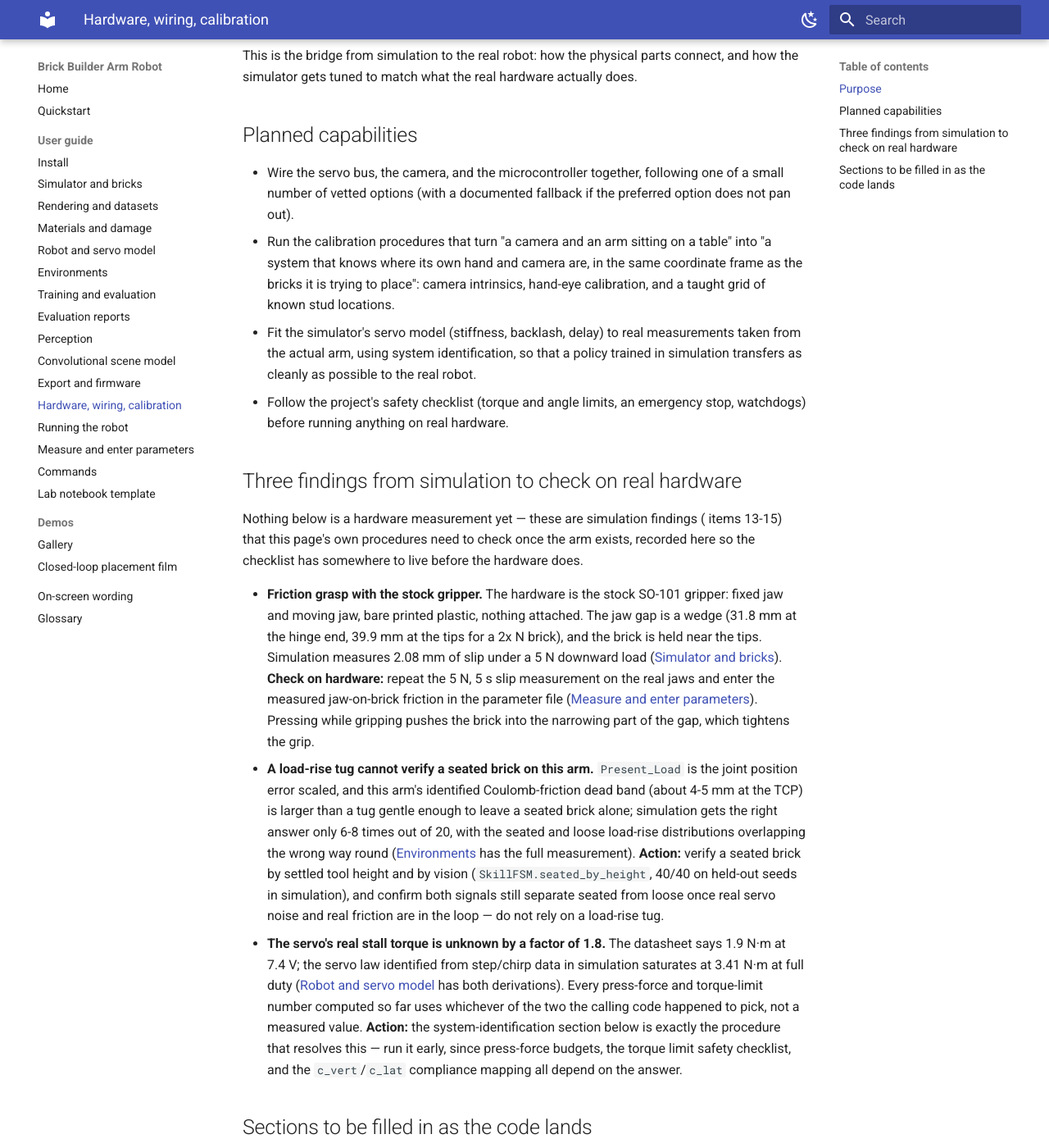
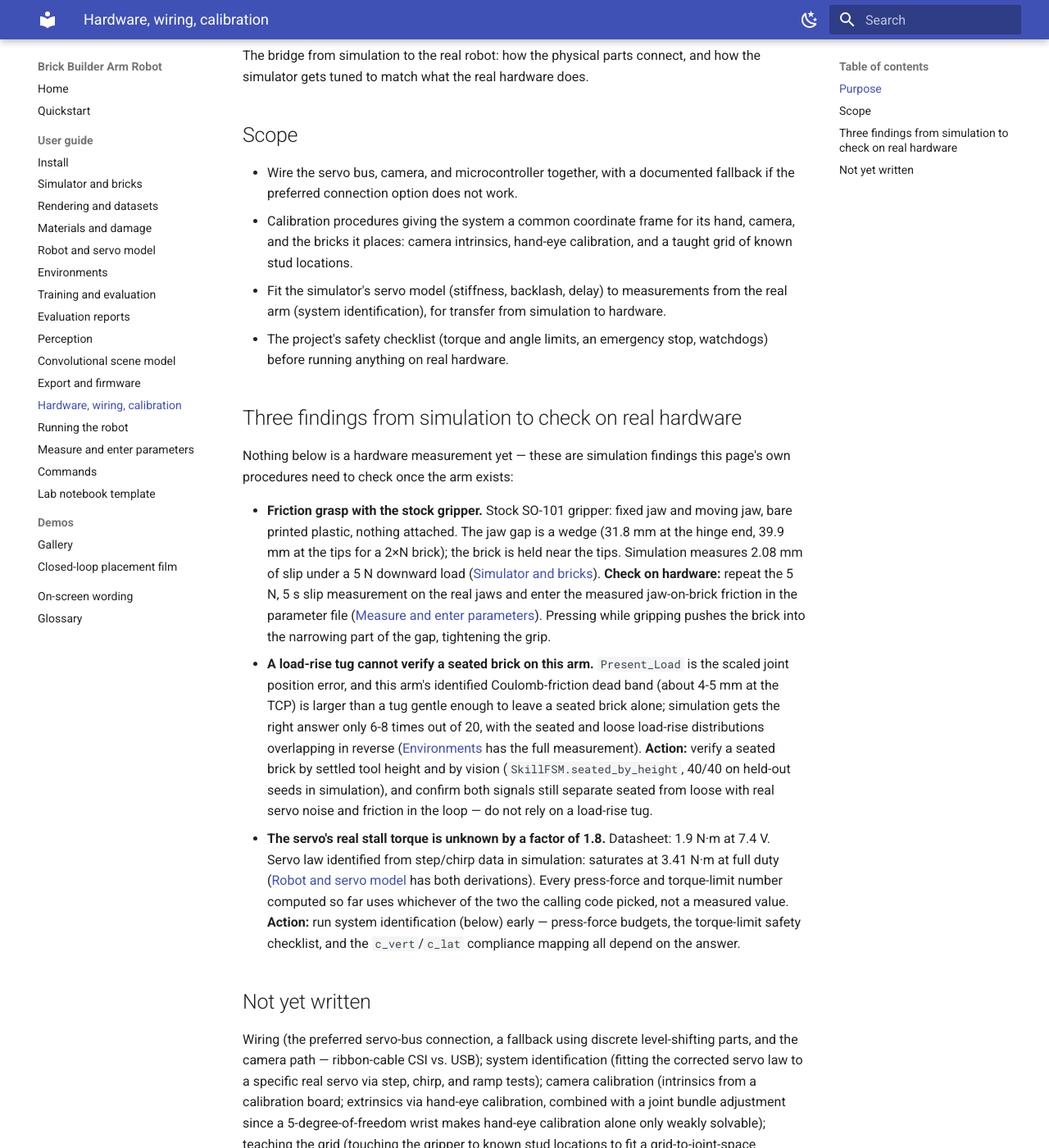
Before and after one commit to k-h-nunn/brick-builder-arm-robot, an MkDocs documentation site: the page built from docs/guide/08-hardware-wiring-calibration.md, in a window 1280 px wide and 1400 px high, scrolled down 292 px. Shown: the whole window at 82% size. Built offline with MkDocs 1.6.1 and Material for MkDocs 9.7.7, drawn with Linux system fonts in a browser that asks for light colours; some of the changed text lies outside the part shown.

Commit message:
docs: condense guide 08 (hardware, wiring, calibration)
Kept "Status: planned" line. Condensed "Planned capabilities" (renamed
"Scope") and the "findings to check on hardware" section, keeping every
measurement and action item. Trimmed "Sections to be filled in" to a
one-paragraph list of what's missing (renamed "Not yet written", no
incoming links to the old anchor), dropping the roadmap elaboration of
what each future section will contain. Dropped an internal spec
cross-reference ("items 13-15") that isn't interpretable without the
planning document it points to.

Co-Authored-By: Claude Fable 5.1 <noreply@anthropic.com>
Claude-Session: https://claude.ai/code/session_01RzBd2B5zzgQYF7MiXKsWuw

```diff
--- a/docs/guide/08-hardware-wiring-calibration.md
+++ b/docs/guide/08-hardware-wiring-calibration.md
@@ -1,68 +1,61 @@
 # Hardware, wiring, calibration
 
-**Status: planned.** This page describes work that starts once the arm and bricks physically arrive
-(Stage G). No hardware has been purchased or connected yet. This page will gain wiring diagrams, photos,
-and calibration results once that stage lands.
+**Status: planned.** Work starts once the arm and bricks physically arrive (Stage G). No hardware
+has been purchased or connected yet. This page will gain wiring diagrams, photos, and calibration
+results once that stage lands.
 
 ## Purpose
 
-This is the bridge from simulation to the real robot: how the physical parts connect, and how the
-simulator gets tuned to match what the real hardware actually does.
+The bridge from simulation to the real robot: how the physical parts connect, and how the
+simulator gets tuned to match what the real hardware does.
 
-## Planned capabilities
+## Scope
 
-- Wire the servo bus, the camera, and the microcontroller together, following one of a small number of
-  vetted options (with a documented fallback if the preferred option does not pan out).
-- Run the calibration procedures that turn "a camera and an arm sitting on a table" into "a system that
-  knows where its own hand and camera are, in the same coordinate frame as the bricks it is trying to
-  place": camera intrinsics, hand-eye calibration, and a taught grid of known stud locations.
-- Fit the simulator's servo model (stiffness, backlash, delay) to real measurements taken from the actual
-  arm, using system identification, so that a policy trained in simulation transfers as cleanly as
-  possible to the real robot.
-- Follow the project's safety checklist (torque and angle limits, an emergency stop, watchdogs) before
+- Wire the servo bus, camera, and microcontroller together, with a documented fallback if the
+  preferred connection option does not work.
+- Calibration procedures giving the system a common coordinate frame for its hand, camera, and the
+  bricks it places: camera intrinsics, hand-eye calibration, and a taught grid of known stud
+  locations.
+- Fit the simulator's servo model (stiffness, backlash, delay) to measurements from the real arm
+  (system identification), for transfer from simulation to hardware.
+- The project's safety checklist (torque and angle limits, an emergency stop, watchdogs) before
   running anything on real hardware.
 
 ## Three findings from simulation to check on real hardware
 
-Nothing below is a hardware measurement yet — these are simulation findings (
-items 13-15) that this page's own procedures need to check once the arm exists, recorded here so
-the checklist has somewhere to live before the hardware does.
+Nothing below is a hardware measurement yet — these are simulation findings this page's own
+procedures need to check once the arm exists:
 
-- **Friction grasp with the stock gripper.** The hardware is the stock SO-101 gripper: fixed jaw and
-  moving jaw, bare printed plastic, nothing attached. The jaw gap is a wedge (31.8 mm at the hinge end,
-  39.9 mm at the tips for a 2x N brick), and the brick is held near the tips. Simulation measures
-  2.08 mm of slip under a 5 N downward load ([Simulator and bricks](02-simulator-and-bricks.md)).
-  **Check on hardware:** repeat the 5 N, 5 s slip measurement on the real jaws and enter the measured
-  jaw-on-brick friction in the parameter file ([Measure and enter parameters](10-measure-and-enter-parameters.md)).
-  Pressing while gripping pushes the brick into the narrowing part of the gap, which tightens the grip.
-- **A load-rise tug cannot verify a seated brick on this arm.** `Present_Load` is the joint
-  position error scaled, and this arm's identified Coulomb-friction dead band (about 4-5 mm at the
-  TCP) is larger than a tug gentle enough to leave a seated brick alone; simulation gets the right
+- **Friction grasp with the stock gripper.** Stock SO-101 gripper: fixed jaw and moving jaw, bare
+  printed plastic, nothing attached. The jaw gap is a wedge (31.8 mm at the hinge end, 39.9 mm at
+  the tips for a 2×N brick); the brick is held near the tips. Simulation measures 2.08 mm of slip
+  under a 5 N downward load ([Simulator and bricks](02-simulator-and-bricks.md)). **Check on
+  hardware:** repeat the 5 N, 5 s slip measurement on the real jaws and enter the measured
+  jaw-on-brick friction in the parameter file
+  ([Measure and enter parameters](10-measure-and-enter-parameters.md)). Pressing while gripping
+  pushes the brick into the narrowing part of the gap, tightening the grip.
+- **A load-rise tug cannot verify a seated brick on this arm.** `Present_Load` is the scaled joint
+  position error, and this arm's identified Coulomb-friction dead band (about 4-5 mm at the TCP)
+  is larger than a tug gentle enough to leave a seated brick alone; simulation gets the right
   answer only 6-8 times out of 20, with the seated and loose load-rise distributions overlapping
-  the wrong way round ([Environments](04-environments.md) has the full measurement).
-  **Action:** verify a seated brick by settled tool height and by vision (`SkillFSM.seated_by_height`,
-  40/40 on held-out seeds in simulation), and confirm both signals still separate seated from loose
-  once real servo noise and real friction are in the loop — do not rely on a load-rise tug.
-- **The servo's real stall torque is unknown by a factor of 1.8.** The datasheet says 1.9 N·m at
-  7.4 V; the servo law identified from step/chirp data in simulation saturates at 3.41 N·m at full
-  duty ([Robot and servo model](03-robot-and-servo-model.md) has both derivations). Every
-  press-force and torque-limit number computed so far uses whichever of the two the calling code
-  happened to pick, not a measured value. **Action:** the system-identification section below is
-  exactly the procedure that resolves this — run it early, since press-force budgets, the torque
-  limit safety checklist, and the `c_vert`/`c_lat` compliance mapping all depend on the answer.
+  in reverse ([Environments](04-environments.md) has the full measurement). **Action:** verify a
+  seated brick by settled tool height and by vision (`SkillFSM.seated_by_height`, 40/40 on
+  held-out seeds in simulation), and confirm both signals still separate seated from loose with
+  real servo noise and friction in the loop — do not rely on a load-rise tug.
+- **The servo's real stall torque is unknown by a factor of 1.8.** Datasheet: 1.9 N·m at 7.4 V.
+  Servo law identified from step/chirp data in simulation: saturates at 3.41 N·m at full duty
+  ([Robot and servo model](03-robot-and-servo-model.md) has both derivations). Every press-force
+  and torque-limit number computed so far uses whichever of the two the calling code picked, not a
+  measured value. **Action:** run system identification (below) early — press-force budgets, the
+  torque-limit safety checklist, and the `c_vert`/`c_lat` compliance mapping all depend on the
+  answer.
 
-## Sections to be filled in as the code lands
+## Not yet written
 
-- **Wiring** — the preferred servo-bus connection (a vendor adapter board), a documented fallback using
-  discrete level-shifting parts, and the camera path (a ribbon-cable CSI camera vs. a USB camera),
-  including which one was chosen once both have been tried.
-- **System identification** — the procedure for fitting the corrected servo law (see
-  [Robot and servo model](03-robot-and-servo-model.md)) to a specific real servo, using step, chirp, and
-  ramp tests.
-- **Camera calibration** — intrinsics from a calibration board, and extrinsics ("hand-eye" calibration)
-  from bricks placed at known positions, since a 5-degree-of-freedom wrist makes standard hand-eye
-  calibration only weakly solvable on its own and needs to be combined with a joint bundle adjustment.
-- **Teaching the grid** — physically touching the gripper to known stud locations to fit a
-  grid-to-joint-space correction, which is what actually bounds real-world placement accuracy.
-- **Safety checklist** — servo-side and controller-side limits, watchdogs, and the emergency-stop wiring,
-  to be reviewed before every session with real hardware.
+Wiring (the preferred servo-bus connection, a fallback using discrete level-shifting parts, and
+the camera path — ribbon-cable CSI vs. USB); system identification (fitting the corrected servo
+law to a specific real servo via step, chirp, and ramp tests); camera calibration (intrinsics from
+a calibration board; extrinsics via hand-eye calibration, combined with a joint bundle adjustment
+since a 5-degree-of-freedom wrist makes hand-eye calibration alone only weakly solvable); teaching
+the grid (touching the gripper to known stud locations to fit a grid-to-joint-space correction);
+the safety checklist (servo-side and controller-side limits, watchdogs, emergency-stop wiring).
```
